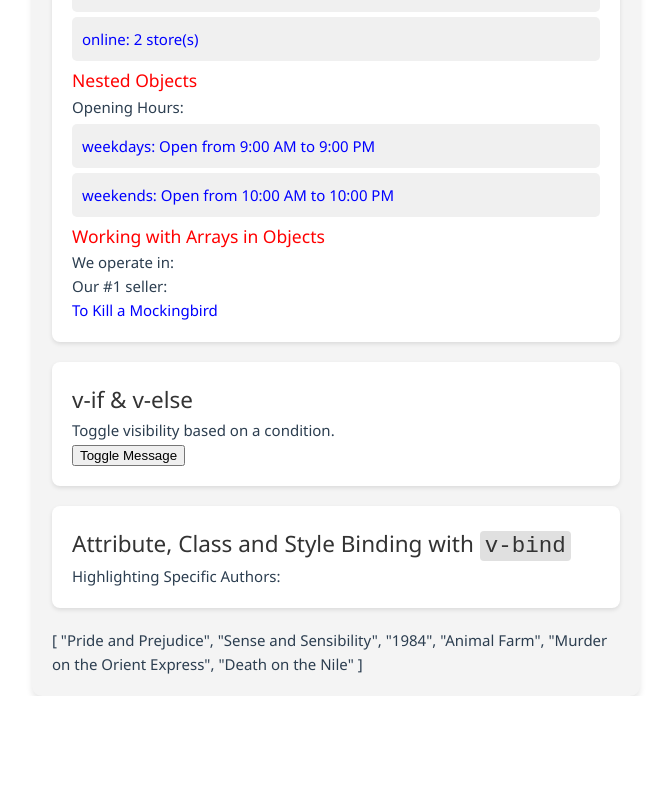
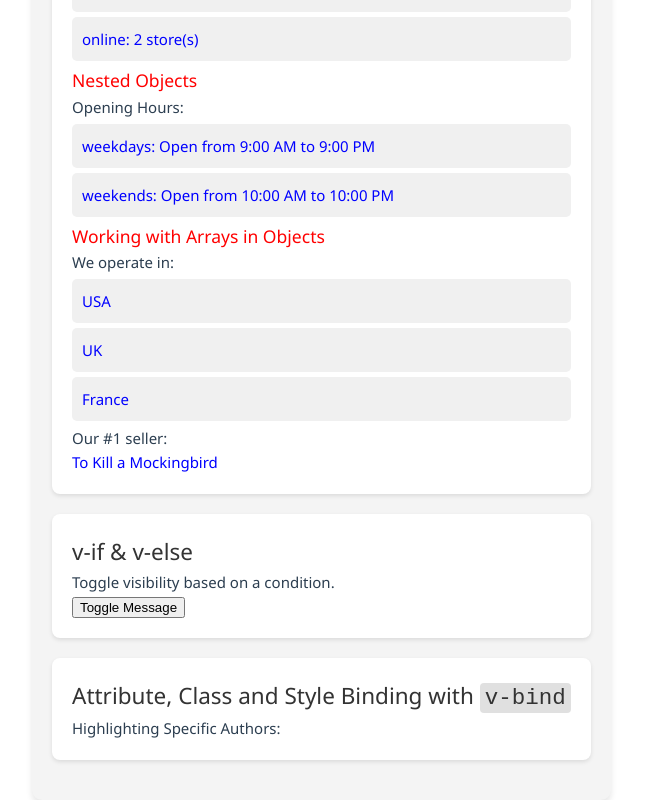
Before and after one commit to wliu0076/fit5032wk2, a Vue app in the folder fit_5032_wk2/: page / in a window 1280 px wide. Shown: the part 1118-1918 px from the top of the page, without its empty margins (608-1278 px from the left). Before the commit the page ends 1814 px from the top, so only its background shows below. Built offline with nearby package versions, Linux system fonts and the light colour scheme.

Commit message:
region update

```diff
--- a/fit_5032_wk2/src/components/JSON.vue
+++ b/fit_5032_wk2/src/components/JSON.vue
@@ -78,12 +78,14 @@
       </ul>
 
       <h3 class="activity-title">Working with Arrays in Objects</h3>
-      <p>We operate in:</p>
-      <ul>
-        <li v-for="country in bookstores.locations" :key="country">
-          <span class="answer">{{ country }}</span>
-        </li>
-      </ul>
+<p>We operate in:</p>
+<ul>
+  <li v-for="country in bookstores.countries" :key="country">
+    <span class="answer">{{ country }}</span>
+  </li>
+</ul>
+<p><span class="answer">{{ bookstores.topSeller }}</span></p>
+
       <p>Our #1 seller:</p>
       <p><span class="answer">To Kill a Mockingbird</span></p>
     </section>
@@ -101,7 +103,6 @@
       <!-- Dynamic class binding based on condition -->
     </section>
     <!-- <p>{{modernAuthors}}</p> -->
-    <p>{{allFamousWorks}}</p>
   </div>
 </template>
 
```
